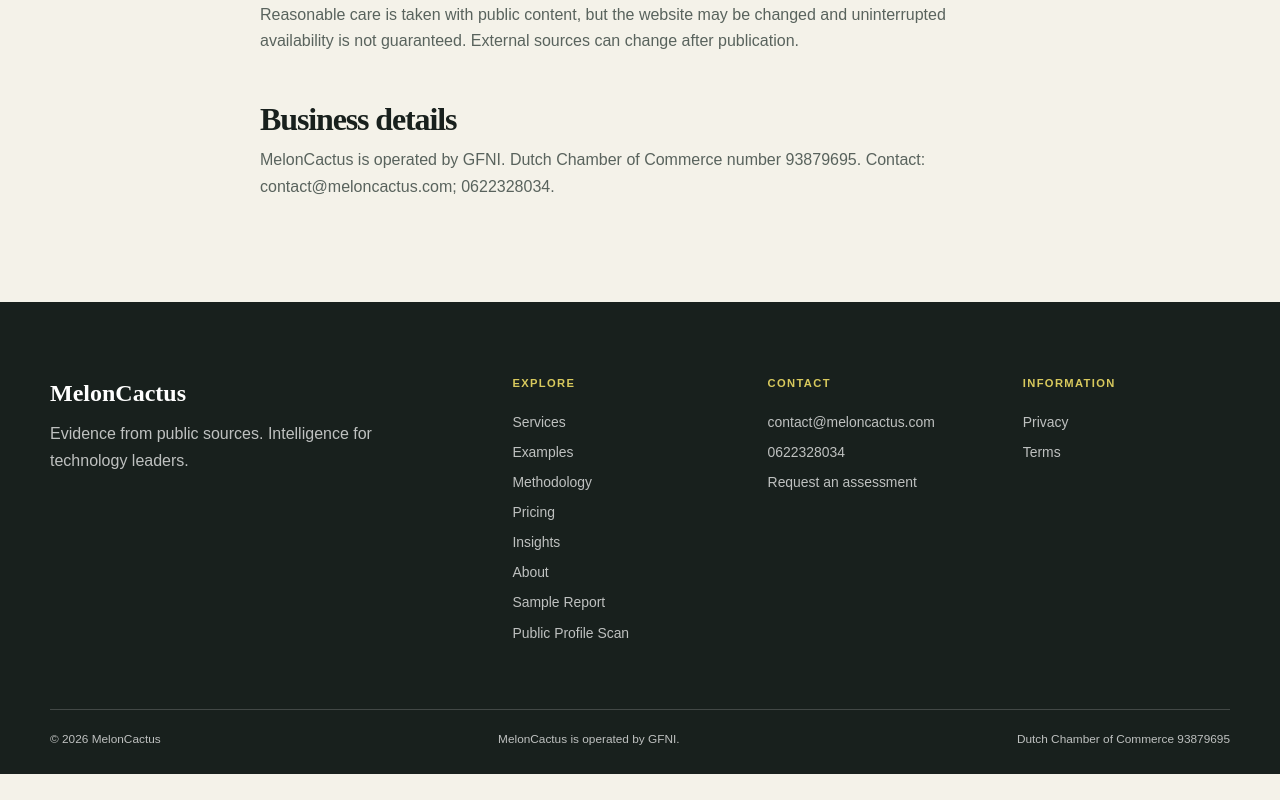
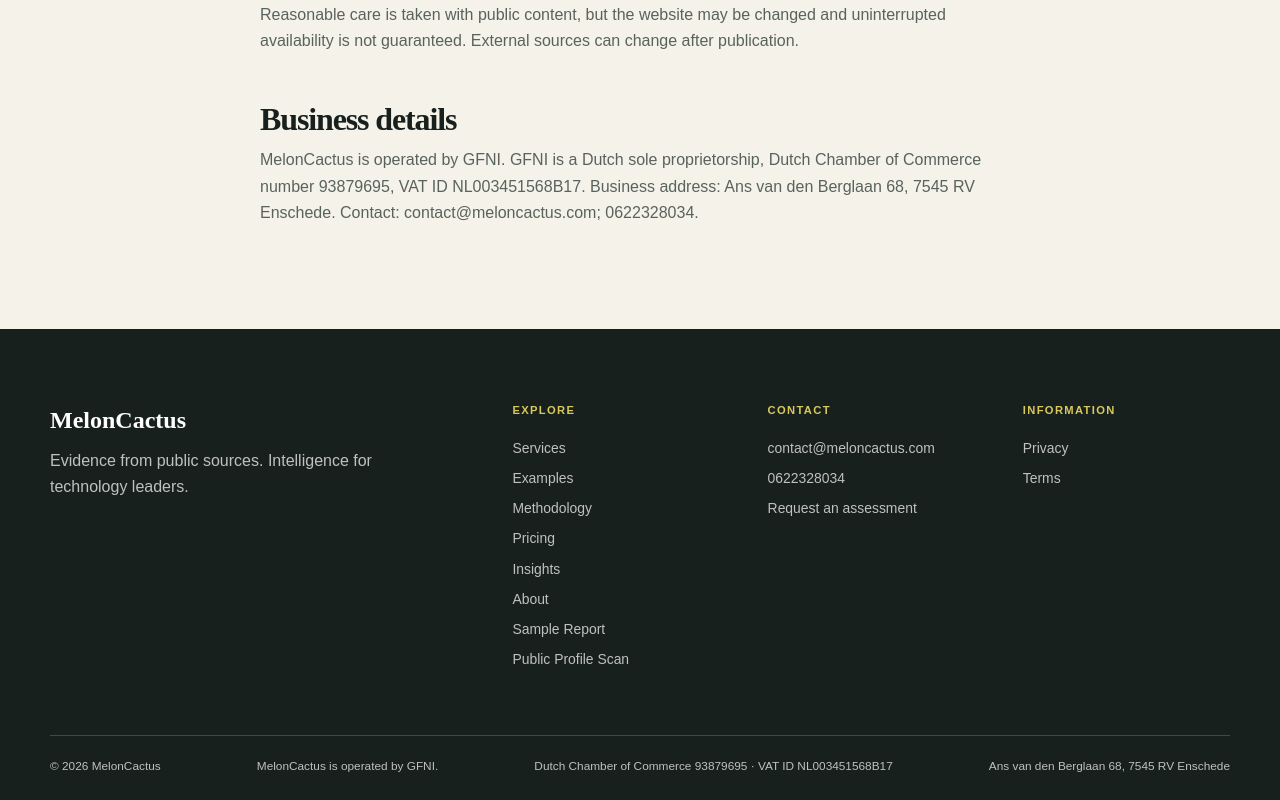
Before and after one commit to greenf88/MelonCactus, a Next.js app: page /terms in a window 1280 px wide. Shown: the part 1708-2508 px from the top of the page. Before the commit the page ends 2482 px from the top, so only its background shows below. Built offline with nearby package versions, Linux system fonts and the light colour scheme; no server answers.

Commit message:
Verify and add MelonCactus business details

```diff
--- a/src/app/(en)/privacy/page.tsx
+++ b/src/app/(en)/privacy/page.tsx
@@ -12,7 +12,7 @@
   return (
     <LegalPageShell title="Privacy statement" intro="How we handle personal information when you visit the site, make an enquiry or work with us." updated="1 October 2026">
       <h2>Who is responsible?</h2>
-      <p>MelonCactus is operated by {siteConfig.legalName} (Dutch Chamber of Commerce number {siteConfig.registrationNumber}). For questions or privacy requests, email <a href={`mailto:${siteConfig.businessEmail}`}>{siteConfig.businessEmail}</a> or call <a href={siteConfig.businessPhoneHref}>{siteConfig.businessPhoneDisplay}</a>. We do not publish a postal address on this site.</p>
+      <p>MelonCactus is operated by {siteConfig.legalName}, a Dutch sole proprietorship (Dutch Chamber of Commerce number {siteConfig.registrationNumber}; VAT ID {siteConfig.vatId}). Our business address is {siteConfig.postalAddress}. For questions or privacy requests, email <a href={`mailto:${siteConfig.businessEmail}`}>{siteConfig.businessEmail}</a> or call <a href={siteConfig.businessPhoneHref}>{siteConfig.businessPhoneDisplay}</a>.</p>
       <h2>Enquiries and business correspondence</h2>
       <p>The form asks for your name, work email, company and role, the decision and research subject, and requested timing. The assessment level, geography, budget, additional context and NDA discussion request are optional. We use these details, and any subsequent business correspondence, to assess and answer your question, prepare a possible proposal and communicate with you. An enquiry is not an accepted assignment; requesting an NDA does not create one. Please do not send passwords, credentials, unlawfully obtained material, confidential documents or unnecessary sensitive personal data in the initial form.</p>
       <p>For a person contracting in their own name, processing needed for a requested proposal or agreed contract may rely on steps before or performance of a contract. For employees or other contacts acting for a company, we rely on our legitimate interest in handling relevant B2B enquiries and correspondence, subject to a proportionality assessment and your right to object. We do not use the form for marketing subscriptions.</p>
--- a/src/app/(en)/terms/page.tsx
+++ b/src/app/(en)/terms/page.tsx
@@ -19,7 +19,7 @@
       <h2>Responsible use</h2><p>You must not use the website to submit illegal material, credentials, malware or information you are not authorised to share.</p>
       <h2>Content and external sources</h2><p>Website text and original presentation may not be republished as your own without permission, subject to applicable exceptions. External links are provided as sources or context; third-party content and rights remain with their owners. We do not control changes to external sites.</p>
       <h2>Accuracy and availability</h2><p>Reasonable care is taken with public content, but the website may be changed and uninterrupted availability is not guaranteed. External sources can change after publication.</p>
-      <h2>Business details</h2><p>{siteConfig.operatorStatement} Dutch Chamber of Commerce number {siteConfig.registrationNumber}. Contact: <a href={`mailto:${siteConfig.businessEmail}`}>{siteConfig.businessEmail}</a>; <a href={siteConfig.businessPhoneHref}>{siteConfig.businessPhoneDisplay}</a>.</p>
+      <h2>Business details</h2><p>{siteConfig.operatorStatement} GFNI is a Dutch sole proprietorship, Dutch Chamber of Commerce number {siteConfig.registrationNumber}, VAT ID {siteConfig.vatId}. Business address: {siteConfig.postalAddress}. Contact: <a href={`mailto:${siteConfig.businessEmail}`}>{siteConfig.businessEmail}</a>; <a href={siteConfig.businessPhoneHref}>{siteConfig.businessPhoneDisplay}</a>.</p>
     </LegalPageShell>
   );
 }
--- a/src/app/(nl)/nl/privacy/page.tsx
+++ b/src/app/(nl)/nl/privacy/page.tsx
@@ -13,7 +13,7 @@
   return (
     <LegalPageShell locale="nl" title="Privacyverklaring" intro="Hoe wij omgaan met persoonsgegevens wanneer u de website bezoekt, een aanvraag doet of met ons samenwerkt." updated="1 oktober 2026">
       <h2>Wie is verantwoordelijk?</h2>
-      <p>MelonCactus wordt geëxploiteerd door {siteConfig.legalName} (KvK-nummer {siteConfig.registrationNumber}). Voor vragen of privacyverzoeken mailt u <a href={`mailto:${siteConfig.businessEmail}`}>{siteConfig.businessEmail}</a> of belt u <a href={siteConfig.businessPhoneHref}>{siteConfig.businessPhoneDisplay}</a>. Wij publiceren op deze website geen postadres.</p>
+      <p>MelonCactus wordt geëxploiteerd door {siteConfig.legalName}, een eenmanszaak (KvK-nummer {siteConfig.registrationNumber}; btw-id {siteConfig.vatId}). Ons bedrijfsadres is {siteConfig.postalAddress}. Voor vragen of privacyverzoeken mailt u <a href={`mailto:${siteConfig.businessEmail}`}>{siteConfig.businessEmail}</a> of belt u <a href={siteConfig.businessPhoneHref}>{siteConfig.businessPhoneDisplay}</a>.</p>
       <h2>Aanvragen en zakelijke correspondentie</h2>
       <p>Het formulier vraagt uw naam, zakelijke e-mailadres, bedrijf en functie of rol, de beslissing en het onderzoeksobject, en de gewenste termijn. Opdrachtniveau, geografisch gebied, budget, aanvullende context en het verzoek om een geheimhoudingsovereenkomst te bespreken zijn optioneel. Wij gebruiken deze gegevens en verdere zakelijke correspondentie om uw vraag te beoordelen en te beantwoorden, eventueel een voorstel te doen en met u te communiceren. Een aanvraag is nog geen aanvaarde opdracht; een NDA-verzoek vormt nog geen overeenkomst. Stuur in het eerste formulier geen vertrouwelijke documenten, wachtwoorden of andere toegangsgegevens, onrechtmatig verkregen materiaal, bijzondere categorieën persoonsgegevens of meer persoonsgegevens dan nodig is.</p>
       <p>Bij een natuurlijke persoon die zelf contractspartij wordt, kunnen noodzakelijke stappen vóór een overeenkomst of de uitvoering daarvan de grondslag vormen. Voor medewerkers en andere contactpersonen die namens een bedrijf handelen, baseren wij ons op ons gerechtvaardigd belang bij het behandelen van relevante zakelijke aanvragen en correspondentie, onder voorbehoud van een belangenafweging en uw recht van bezwaar. Het formulier bevat geen marketinginschrijving.</p>
--- a/src/app/(nl)/nl/voorwaarden/page.tsx
+++ b/src/app/(nl)/nl/voorwaarden/page.tsx
@@ -39,7 +39,7 @@
       <p>Wij betrachten redelijke zorgvuldigheid bij openbare inhoud. De website kan echter worden gewijzigd en ononderbroken beschikbaarheid is niet gegarandeerd. Externe bronnen kunnen na publicatie veranderen.</p>
 
       <h2>Bedrijfsgegevens</h2>
-      <p>{siteNl.operatorStatement} KvK-nummer {siteConfig.registrationNumber}. Contact: <a href={`mailto:${siteConfig.businessEmail}`}>{siteConfig.businessEmail}</a>; <a href={siteConfig.businessPhoneHref}>{siteConfig.businessPhoneDisplay}</a>.</p>
+      <p>{siteNl.operatorStatement} GFNI is een eenmanszaak, KvK-nummer {siteConfig.registrationNumber}, btw-id {siteConfig.vatId}. Bedrijfsadres: {siteConfig.postalAddress}. Contact: <a href={`mailto:${siteConfig.businessEmail}`}>{siteConfig.businessEmail}</a>; <a href={siteConfig.businessPhoneHref}>{siteConfig.businessPhoneDisplay}</a>.</p>
     </LegalPageShell>
   );
 }
--- a/src/components/footer.tsx
+++ b/src/components/footer.tsx
@@ -42,7 +42,8 @@
         <div className="footer-base">
           <span>© {new Date().getFullYear()} {siteConfig.name}</span>
           <span>{isNl ? siteNl.operatorStatement : siteConfig.operatorStatement}</span>
-          <span>{isNl ? "KvK" : "Dutch Chamber of Commerce"} {siteConfig.registrationNumber}</span>
+          <span>{isNl ? "KvK" : "Dutch Chamber of Commerce"} {siteConfig.registrationNumber} · {isNl ? "btw-id" : "VAT ID"} {siteConfig.vatId}</span>
+          <span>{siteConfig.postalAddress}</span>
         </div>
       </Container>
     </footer>
--- a/src/config/site.ts
+++ b/src/config/site.ts
@@ -11,8 +11,9 @@
   businessPhoneHref: "tel:+31622328034",
   legalName: "GFNI",
   operatorStatement: "MelonCactus is operated by GFNI.",
-  postalAddress: null,
+  postalAddress: "Ans van den Berglaan 68, 7545 RV Enschede",
   registrationNumber: "93879695",
+  vatId: "NL003451568B17",
   nav: [
     { href: "/services", label: "Services" },
     { href: "/#examples", label: "Examples" },
```
Also changed, not shown: 4 other files (tests, documents, lock files or other folders).
